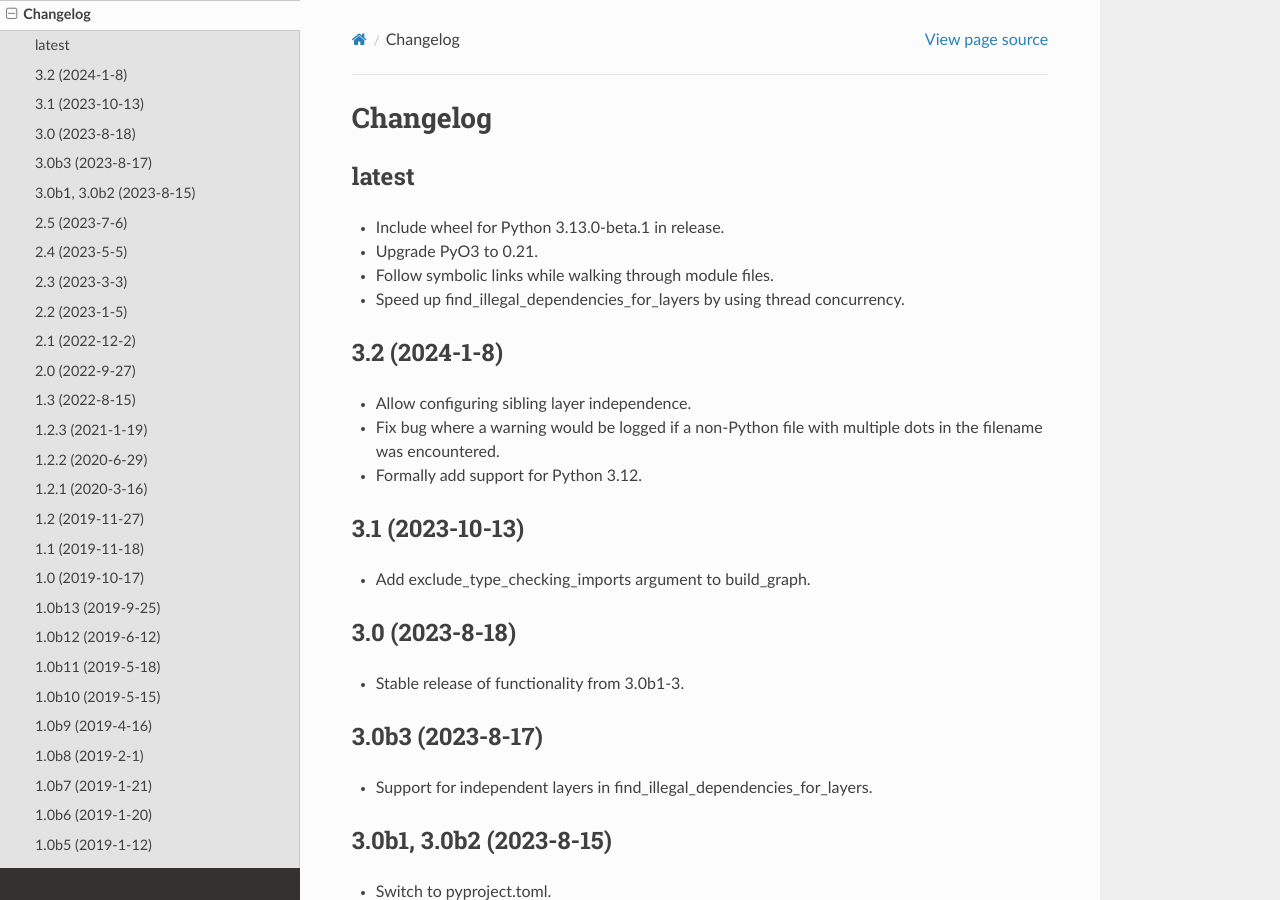
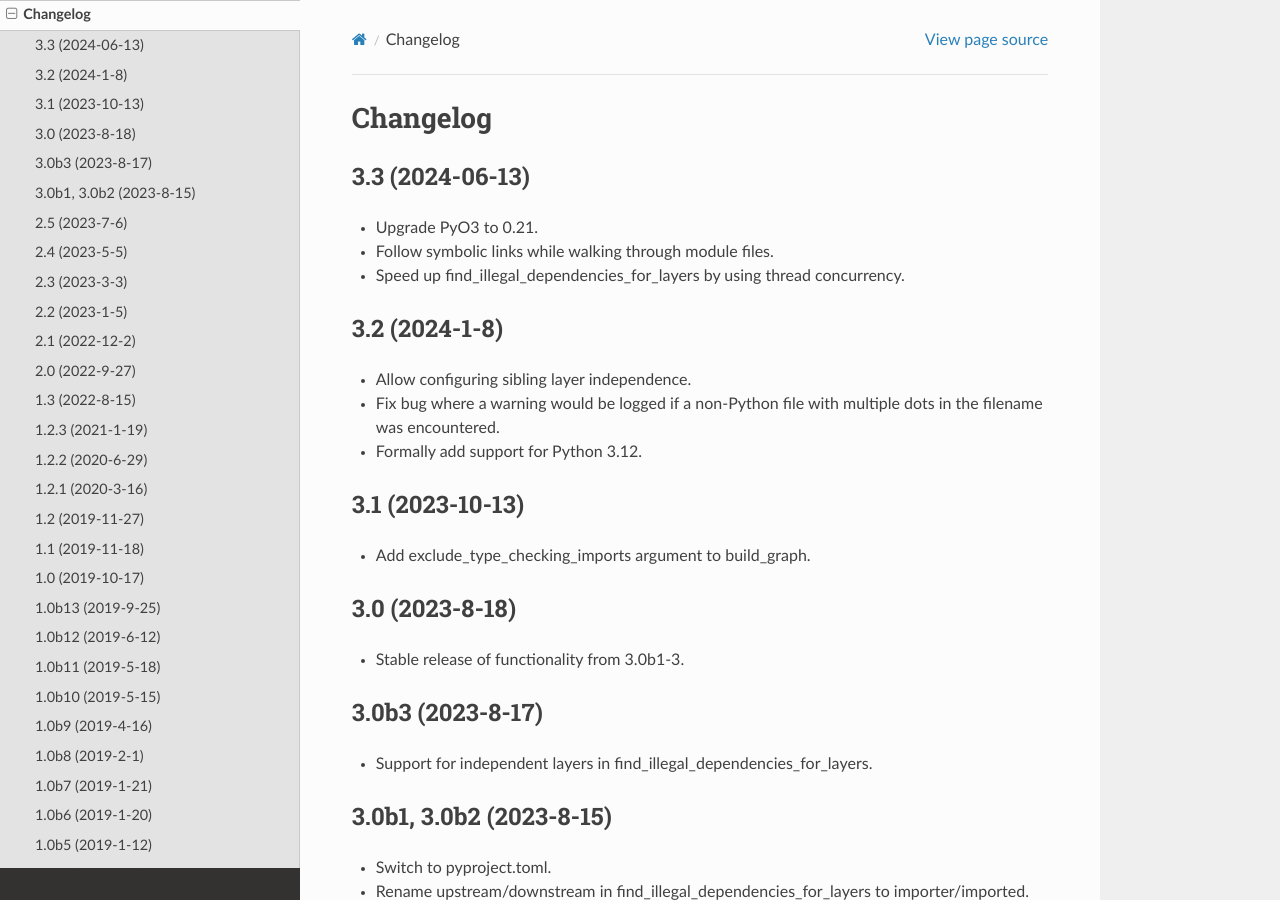
Before and after one commit to seddonym/grimp, a Sphinx documentation site: the page built from docs/changelog.rst, in a window 1280 px wide and 900 px high. Built offline with Sphinx 7.4.7 and the Read the Docs theme 2.0.0, drawn with Linux system fonts in a browser that asks for light colours.

Commit message:
Release v3.3

```diff
--- a/CHANGELOG.rst
+++ b/CHANGELOG.rst
@@ -2,10 +2,9 @@
 Changelog
 =========
 
-latest
-------
+3.3 (2024-06-13)
+----------------
 
-* Include wheel for Python 3.13.0-beta.1 in release.
 * Upgrade PyO3 to 0.21.
 * Follow symbolic links while walking through module files.
 * Speed up find_illegal_dependencies_for_layers by using thread concurrency.
--- a/docs/conf.py
+++ b/docs/conf.py
@@ -26,7 +26,7 @@ author = 'David Seddon'
 # The short X.Y version
 version = ''
 # The full version, including alpha/beta/rc tags
-release = '3.3a1'
+release = '3.3'
 
 
 # -- General configuration ---------------------------------------------------
--- a/pyproject.toml
+++ b/pyproject.toml
@@ -8,7 +8,7 @@ module-name = "grimp._rustgrimp"
 
 [project]
 name = "grimp"
-version = "3.3a1"
+version = "3.3"
 license = {text = "BSD 2-Clause License"}
 description = "Builds a queryable graph of the imports within one or more Python packages."
 authors = [
--- a/src/grimp/__init__.py
+++ b/src/grimp/__init__.py
@@ -1,4 +1,4 @@
-__version__ = "3.3.a1"
+__version__ = "3.3"
 
 from .application.ports.graph import DetailedImport, ImportGraph
 from .domain.analysis import PackageDependency, Route
```
